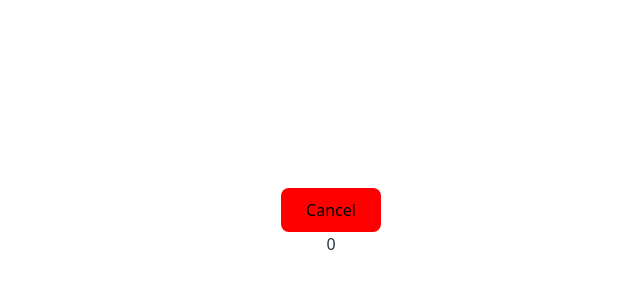
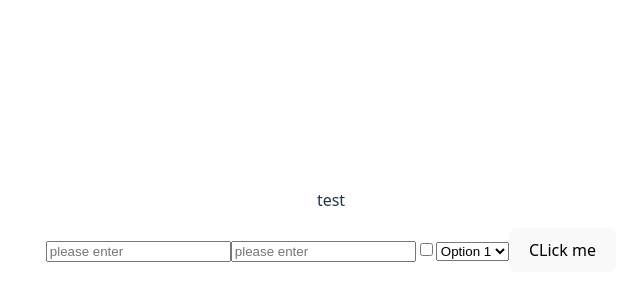
Before and after one commit to pratikkakani080/react-ev-class, a React (Vite) app: page / in a window 1280 px wide. Shown: the part 178-478 px from the top of the page, without its empty margins (309-949 px from the left). Built offline with nearby package versions, Linux system fonts and the light colour scheme.

Commit message:
add: form

```diff
--- a/src/App.jsx
+++ b/src/App.jsx
@@ -1,6 +1,7 @@
 import { useEffect, useState } from 'react'
 import './App.css'
 import Button from './components/button'
+import Form from './modules/form';
 
 // mounting
 // updating
@@ -12,20 +13,21 @@ import Button from './components/button'
 // useContext
 
 function App() {
-  const [count, setCount] = useState(0)
-  console.log('outside logger statement');
+  // const [count, setCount] = useState(0)
+  // console.log('outside logger statement');
 
-  useEffect(() => {
-    console.log('this component mounted __ inside logger statement');
-    return () => {
-      console.log('this component getting unmounted');
-    }
-  }, [count])
+  // useEffect(() => {
+  //   console.log('this component mounted __ inside logger statement');
+  //   return () => {
+  //     console.log('this component getting unmounted');
+  //   }
+  // }, [count])
 
   return (
     <>
-      <Button buttonText='Cancel' bgColor='red' onClick={() => setCount(count + 1)} />
-      {count}
+      <Form />
+      {/* <Button buttonText='Cancel' bgColor='red' onClick={() => setCount(count + 1)} /> */}
+      {/* {count} */}
     </>
   )
 }
--- /dev/null
+++ b/src/modules/form/index.jsx
@@ -0,0 +1,48 @@
+import React from 'react'
+
+export default function Form() {
+    return (
+        <div>
+            <p onClick={() => {
+                console.log('sdfsdfdsfs')
+            }}>test</p>
+            <input type='text' name='firstName' placeholder='please enter' onChange={(ev) => {
+                console.log(ev.target.name, ev.target.value);
+
+            }} onKeyDown={(e) => {
+                console.log(e);
+                if (e.key === 'Tab') {
+                    console.log(document.getElementsByName('lastName'));
+
+                    document.getElementsByName('lastName')[0].focus()
+                }
+            }} />
+            <input type='text' name='lastName' placeholder='please enter' onChange={(ev) => {
+                console.log(ev.target.name, ev.target.value);
+
+            }} onKeyDown={(e) => {
+                console.log(e);
+                if (e.key === 'Tab') {
+                    // console.log(document.getElementsByName(''));
+
+                    document.getElementById('submit').focus()
+                }
+            }} />
+            <input type='checkbox' name='isApply' placeholder='please enter' onChange={(ev) => {
+                console.log(ev.target.name, ev.target.checked);
+
+            }} />
+            <select onChange={(ev) => {
+                console.log(ev.target.value);
+
+            }}>
+                <option value="1">Option 1</option>
+                <option value="2">Option 2</option>
+                <option value="3">Option 3</option>
+            </select>
+            <button id='submit' onClick={(ev) => {
+                console.log(ev);
+            }}>CLick me</button>
+        </div>
+    )
+}
```
